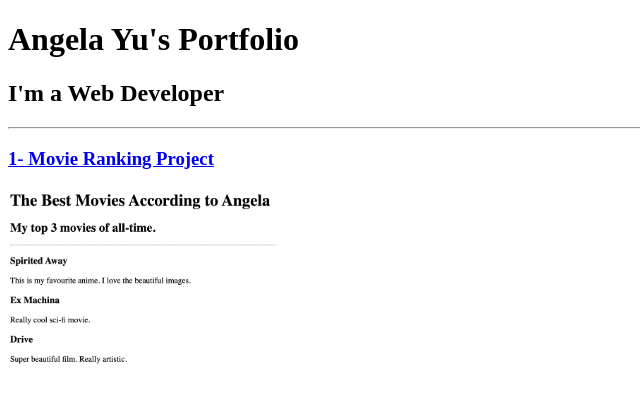
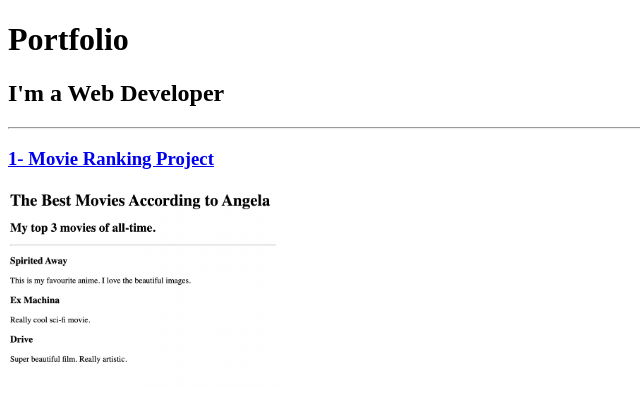
Before and after one commit to MoulaRaoul/html-portfolio, a plain HTML site: page solution.html in a window 1280 px wide. Shown: the top 408 px of the page, without its empty margins (0-640 px from the left). Drawn offline with Linux system fonts and the light colour scheme.

Commit message:
Update solution.html

```diff
--- a/solution.html
+++ b/solution.html
@@ -7,7 +7,7 @@
 </head>
 
 <body>
-  <h1>Angela Yu's Portfolio</h1>
+  <h1>Portfolio</h1>
   <h2>I'm a Web Developer</h2>
   <hr />
   <h3><a href="./public/movie-ranking.html">1- Movie Ranking Project</a></h3>
```
